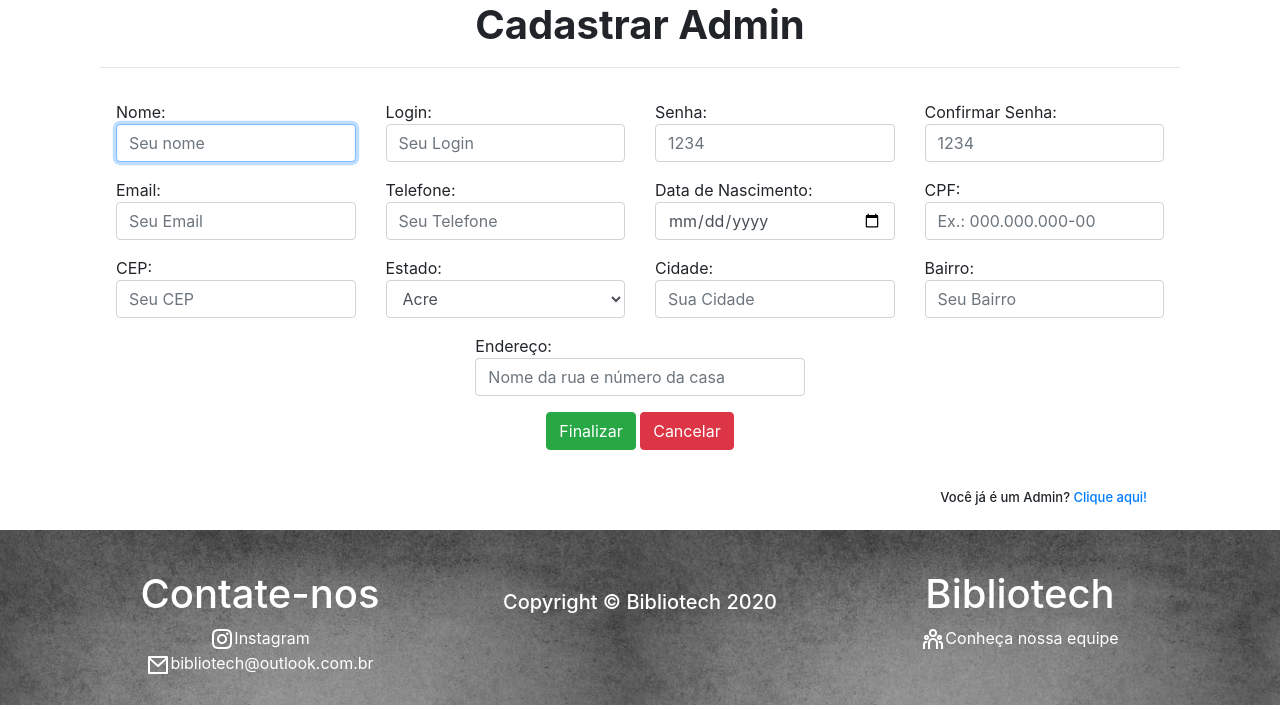
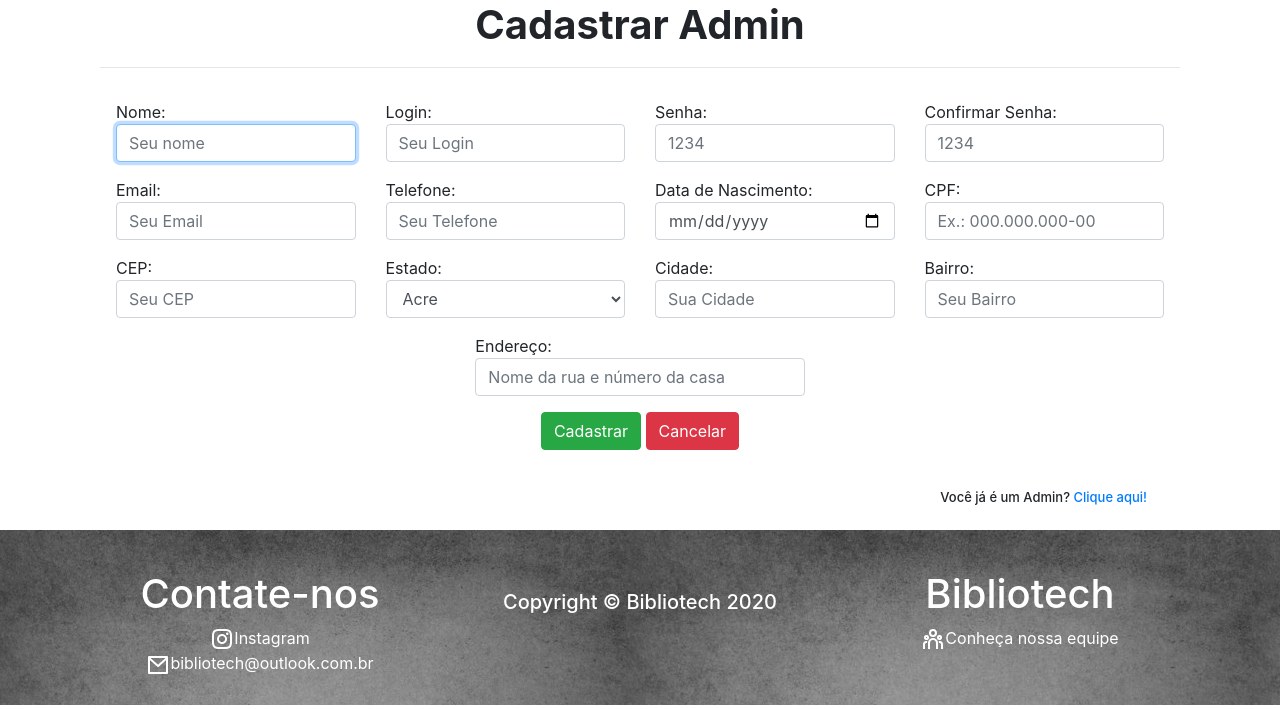
Before and after one commit to bibliotechaps/bibliotech, a PHP site: page /cadastroAdmin.php in a window 1280 px wide. Shown: the part 71-780 px from the top of the page. Run offline with PHP 8.4, Linux system fonts and the light colour scheme.

Commit message:
nome dos botões - Allan

```diff
--- a/AdicionarLivro.php
+++ b/AdicionarLivro.php
@@ -147,7 +147,7 @@ include_once("conexao.php");
             <div class="row justify-content-md-center">
 
                 <div style="align-items: center;">
-                    <input type="submit" class="btn btn-success" name="btnAdicionar" value="Finalizar">
+                    <input type="submit" class="btn btn-success" name="btnAdicionar" value="Adicionar">
                     <a href="inicial.php"><button type="button" class="btn btn-danger">Cancelar</button></a>
                 </div>
 
--- a/cadastroAdmin.php
+++ b/cadastroAdmin.php
@@ -168,7 +168,7 @@
                     senha2.onkeyup = validatePassword;
                 </script>
                 <div style="align-items: center;">
-                    <input class="btn btn-success" type="submit" name="btnFinalizar" value="Finalizar">
+                    <input class="btn btn-success" type="submit" name="btnCadastrar" value="Cadastrar">
                     <a href="inicial.php"><button type="button" class="btn btn-danger">Cancelar</button></a>
                 </div>
             </div>
--- a/cadastroAluno.php
+++ b/cadastroAluno.php
@@ -172,7 +172,7 @@
                     senha2.onkeyup = validatePassword;
                 </script>
                 <div style="align-items: center;">
-                    <input class="btn btn-success" type="submit" name="btnFinalizar" value="Finalizar">
+                    <input class="btn btn-success" type="submit" name="btnCadastrar" value="Cadastrar">
                     <a href="inicial.php"><button type="button" class="btn btn-danger">Cancelar</button></a>
                 </div>
             </div>
```
